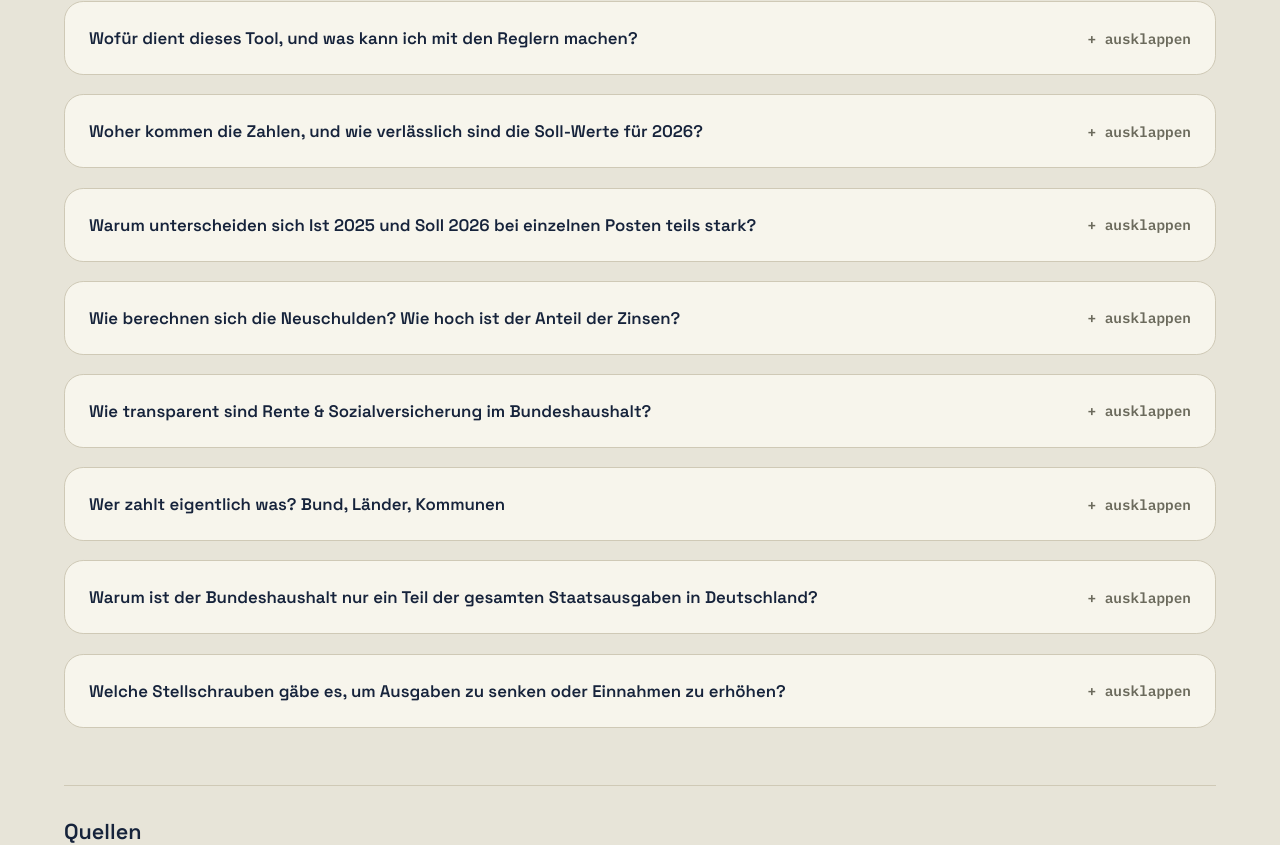
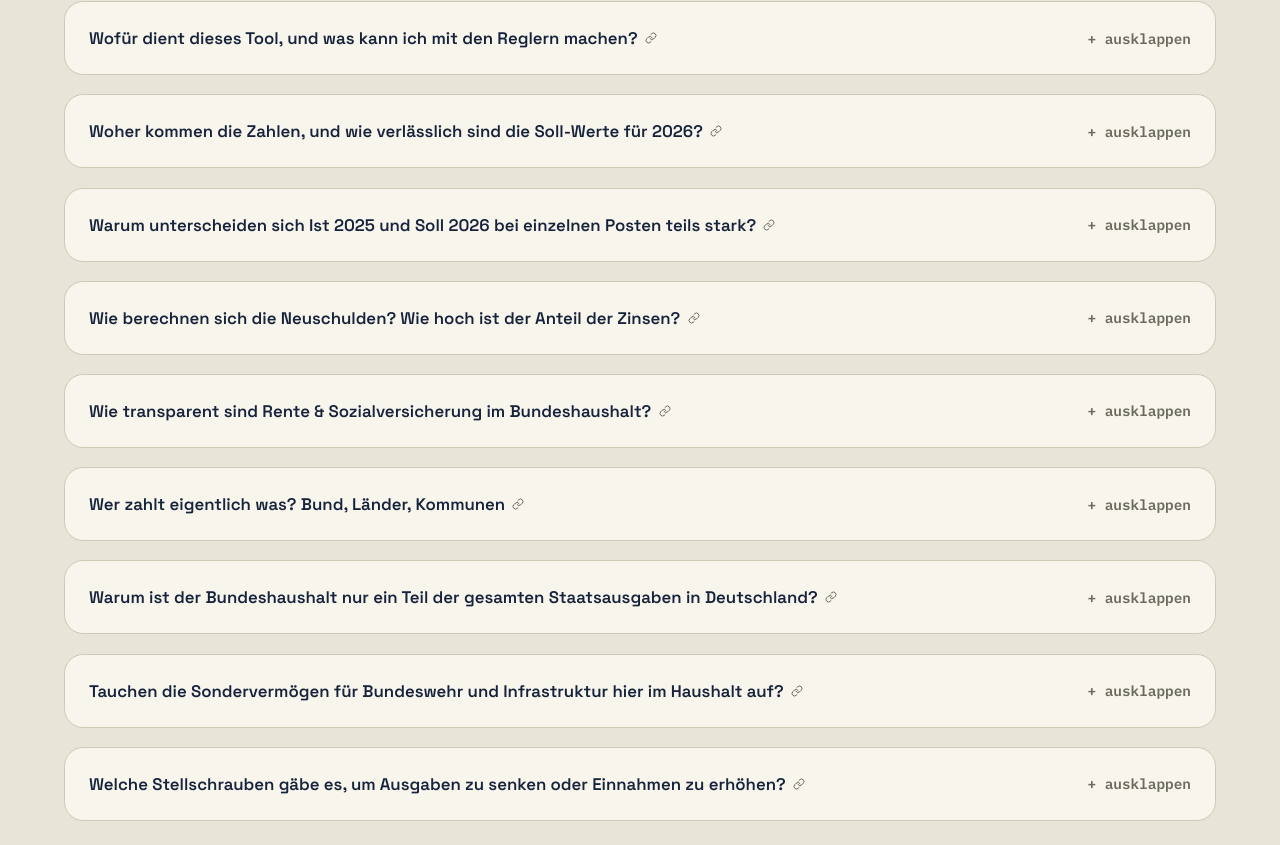
Before and after one commit to Geooorg/bundeshaushalt-rechner, a React (Vite) app: page / in a window 1280 px wide. Shown: the part 3979-4824 px from the top of the page. Built offline with nearby package versions, Linux system fonts and the light colour scheme.

Commit message:
Add Sondervermögen FAQ panel and shareable anchors for FAQ sections
Each FAQ panel now has a stable id and a link icon so individual
sections can be linked to directly via URL fragment.

```diff
--- a/src/App.jsx
+++ b/src/App.jsx
@@ -262,7 +262,7 @@ export default function App() {
         <Explanations />
 
         <div className="mt-8">
-        <InfoPanel title="Wofür dient dieses Tool, und was kann ich mit den Reglern machen?">
+        <InfoPanel id="faq-tool-zweck" title="Wofür dient dieses Tool, und was kann ich mit den Reglern machen?">
           <p>
             Dieses Werkzeug macht den Bundeshaushalt 2025/2026 zum Anfassen: Statt abstrakter
             Milliardensummen in einer Tabelle sehen Sie jede Einnahme- und Ausgabeposition als
@@ -283,7 +283,7 @@ export default function App() {
           </p>
         </InfoPanel>
 
-        <InfoPanel title="Woher kommen die Zahlen, und wie verlässlich sind die Soll-Werte für 2026?">
+        <InfoPanel id="faq-zahlen-quelle" title="Woher kommen die Zahlen, und wie verlässlich sind die Soll-Werte für 2026?">
           <p>
             Alle Zahlen stammen aus dem BMF-Monatsbericht Februar 2026 („Sollbericht 2026“, siehe
             Abschnitt „Quellen“ unten). „Ist 2025“ ist der vorläufige Haushaltsabschluss — was
@@ -299,7 +299,7 @@ export default function App() {
           </p>
         </InfoPanel>
 
-        <InfoPanel title="Warum unterscheiden sich Ist 2025 und Soll 2026 bei einzelnen Posten teils stark?">
+        <InfoPanel id="faq-ist-soll-abweichungen" title="Warum unterscheiden sich Ist 2025 und Soll 2026 bei einzelnen Posten teils stark?">
           <p>
             Nicht jede große Veränderung zwischen 25 und 26 bedeutet eine politische
             Kurskorrektur — oft stecken Basis- oder Einmaleffekte dahinter. Beispiel Eisenbahnen
@@ -315,7 +315,7 @@ export default function App() {
           </p>
         </InfoPanel>
 
-        <InfoPanel title="Wie berechnen sich die Neuschulden? Wie hoch ist der Anteil der Zinsen?">
+        <InfoPanel id="faq-neuschulden-zinsen" title="Wie berechnen sich die Neuschulden? Wie hoch ist der Anteil der Zinsen?">
           <p>
             Die „Neuen Schulden“ oben im Siegel sind schlicht die Differenz aus Einnahmen und
             Ausgaben (Saldo). Für 2026 (Plan): 426,4 Mrd. € Einnahmen − 524,5 Mrd. € Ausgaben =
@@ -333,7 +333,7 @@ export default function App() {
           </p>
         </InfoPanel>
 
-        <InfoPanel title="Wie transparent sind Rente & Sozialversicherung im Bundeshaushalt?">
+        <InfoPanel id="faq-rente-transparenz" title="Wie transparent sind Rente & Sozialversicherung im Bundeshaushalt?">
           <p>
             Nur bedingt. Der Bundeshaushalt zeigt bei „Rentenversicherung" nur, was der{" "}
             <strong className="text-ink">Bund an Zuschüssen zahlt</strong> — 123,8 Mrd. € 2026
@@ -353,7 +353,7 @@ export default function App() {
           </ul>
         </InfoPanel>
 
-        <InfoPanel title="Wer zahlt eigentlich was? Bund, Länder, Kommunen">
+        <InfoPanel id="faq-wer-zahlt-was" title="Wer zahlt eigentlich was? Bund, Länder, Kommunen">
           <p>
             Viele Aufgaben, die man intuitiv „dem Staat" zuordnet, finanzieren in Deutschland
             gar nicht der Bund, sondern die 16 Bundesländer oder die Kommunen:
@@ -367,7 +367,7 @@ export default function App() {
           </ul>
         </InfoPanel>
 
-        <InfoPanel title="Warum ist der Bundeshaushalt nur ein Teil der gesamten Staatsausgaben in Deutschland?">
+        <InfoPanel id="faq-staatsausgaben-gesamt" title="Warum ist der Bundeshaushalt nur ein Teil der gesamten Staatsausgaben in Deutschland?">
           <p>
             Der hier gezeigte Bundeshaushalt ist nur eine von mehreren staatlichen Kassen. Daneben
             gibt es die 16 Länderhaushalte, die kommunalen Haushalte (Städte, Gemeinden,
@@ -386,7 +386,42 @@ export default function App() {
           </p>
         </InfoPanel>
 
-        <InfoPanel title="Welche Stellschrauben gäbe es, um Ausgaben zu senken oder Einnahmen zu erhöhen?">
+        <InfoPanel id="faq-sondervermoegen" title="Tauchen die Sondervermögen für Bundeswehr und Infrastruktur hier im Haushalt auf?">
+          <p>
+            Nein. Sondervermögen sind eigene Nebenhaushalte mit eigener Kreditaufnahme, die
+            außerhalb des „Kernhaushalts“ laufen — und genau diesen Kernhaushalt zeigt dieser
+            Rechner (524,5 Mrd. € Gesamtausgaben 2026 entsprechen exakt der amtlichen
+            Kernhaushalts-Summe, ohne Sondervermögen).
+          </p>
+          <p>
+            <strong className="text-ink">Sondervermögen Bundeswehr</strong> (2022 beschlossen, 100
+            Mrd. €, mittlerweile weitgehend verplant): 2026 fließen daraus zusätzlich 25,5 Mrd. €
+            in die Streitkräfte — obendrauf auf die 82,7 Mrd. € des regulären Wehretats (Einzelplan
+            14). Zusammengerechnet ergibt das die in den Medien oft genannten rund 108 Mrd. €
+            Verteidigungsausgaben 2026. Die „Verteidigung“-Zeile in diesem Rechner (93,5 Mrd. €
+            2026) zeigt dagegen nur den Kernhaushalts-Anteil nach Funktionenplan — der zwar etwas
+            breiter gefasst ist als Einzelplan 14 allein (er schließt einige verteidigungsnahe
+            Posten aus anderen Einzelplänen mit ein), aber vollständig ohne die
+            Sondervermögen-Mittel auskommt.
+          </p>
+          <p>
+            <strong className="text-ink">Sondervermögen Infrastruktur und Klimaneutralität</strong>{" "}
+            (im März 2025 beschlossen, 500 Mrd. € Gesamtvolumen über gut ein Jahrzehnt): 2026 werden
+            daraus 58,1 Mrd. € Kredite aufgenommen, davon 21,3 Mrd. € zusätzlich für
+            Verkehrsinvestitionen. Die „Verkehr“-Zeile hier (21,4 Mrd. €) zeigt auch dabei nur den
+            Kernhaushalt — real kommt noch einmal etwa derselbe Betrag aus dem Sondervermögen oben
+            drauf.
+          </p>
+          <p>
+            Politisch genutzt werden Sondervermögen vor allem, weil ihre Kreditaufnahme von der
+            grundgesetzlichen Schuldenbremse ausgenommen ist: Sie erlauben höhere Investitionen, ohne
+            dass sie auf den Kernhaushalts-Saldo — und damit die „Neuen Schulden“ oben im Siegel —
+            durchschlagen. Wer die tatsächliche Gesamtverschuldung des Bundes sehen will, muss
+            Kernhaushalt und Sondervermögen zusammen betrachten.
+          </p>
+        </InfoPanel>
+
+        <InfoPanel id="faq-stellschrauben" title="Welche Stellschrauben gäbe es, um Ausgaben zu senken oder Einnahmen zu erhöhen?">
           <p>
             Eine unvollständige, unbewertete Übersicht über Ansatzpunkte, die in der politischen
             Debatte immer wieder genannt werden — dieses Tool nimmt dazu keine Position, sondern
--- a/src/components/InfoPanel.jsx
+++ b/src/components/InfoPanel.jsx
@@ -1,16 +1,42 @@
 import { useState } from "react";
 
-export default function InfoPanel({ title, defaultOpen = false, children }) {
+export default function InfoPanel({ id, title, defaultOpen = false, children }) {
   const [open, setOpen] = useState(defaultOpen);
   return (
     <details
+      id={id}
       open={open}
       onToggle={(e) => setOpen(e.target.open)}
-      className="rounded-2xl p-5 mb-4 bg-card border border-line"
+      className="rounded-2xl p-5 mb-4 bg-card border border-line scroll-mt-4"
     >
       <summary className="font-display text-sm font-semibold flex items-center justify-between text-ink">
-        <span>{title}</span>
-        <span className="font-mono text-xs text-muted">{open ? "\u2212 einklappen" : "+ ausklappen"}</span>
+        <span className="flex items-center gap-1.5 min-w-0">
+          <span className="truncate">{title}</span>
+          {id && (
+            <a
+              href={`#${id}`}
+              onClick={(e) => e.stopPropagation()}
+              title="Link zu diesem Abschnitt"
+              aria-label="Link zu diesem Abschnitt"
+              className="text-muted hover:text-ink shrink-0"
+            >
+              <svg
+                width="12"
+                height="12"
+                viewBox="0 0 24 24"
+                fill="none"
+                stroke="currentColor"
+                strokeWidth="2"
+                strokeLinecap="round"
+                strokeLinejoin="round"
+              >
+                <path d="M10 13a5 5 0 0 0 7.54.54l3-3a5 5 0 0 0-7.07-7.07l-1.72 1.71" />
+                <path d="M14 11a5 5 0 0 0-7.54-.54l-3 3a5 5 0 0 0 7.07 7.07l1.71-1.71" />
+              </svg>
+            </a>
+          )}
+        </span>
+        <span className="font-mono text-xs text-muted shrink-0">{open ? "\u2212 einklappen" : "+ ausklappen"}</span>
       </summary>
       <div className="font-body text-sm mt-3 space-y-3 text-muted">{children}</div>
     </details>
```
